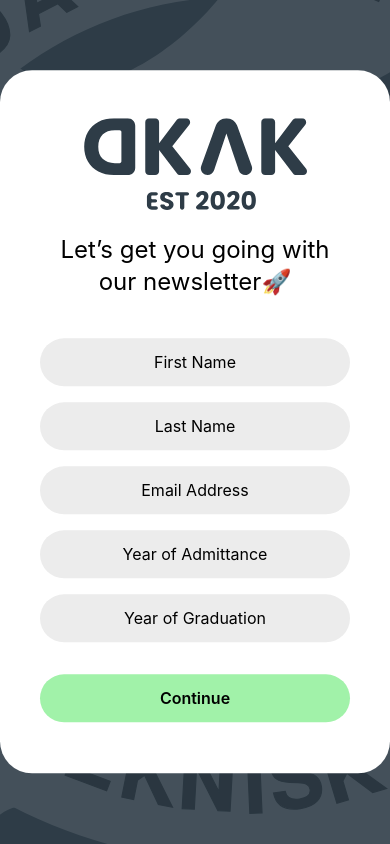
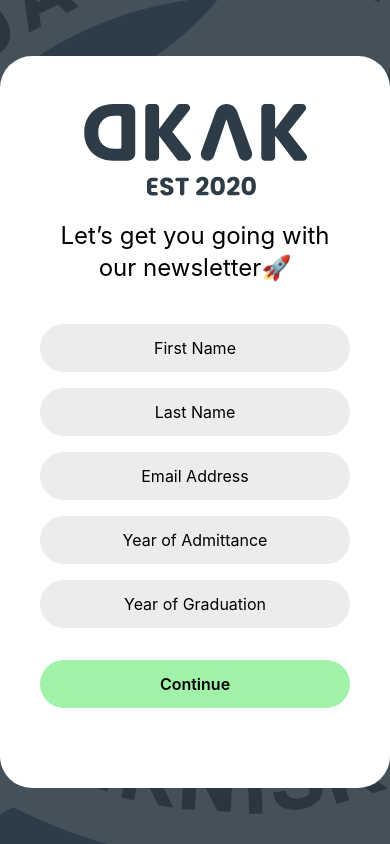
Before and after one commit to DKAK-Datateknologsektionen-Chalmers/front-end, a React (Create React App) app: page / in a window 390 px wide. Built offline with nearby package versions, Linux system fonts and the light colour scheme.

Commit message:
fix mobile version

```diff
--- a/src/App.js
+++ b/src/App.js
@@ -223,11 +223,11 @@ function FormHeaderNavigator() {
           className="select-none	absolute -left-96 -top-48 opacity-10 max-w-max"
           src={logo_white_large}/>
       </div>
-      <div className="bg-white h-5/6 absolute rounded-perf
+      <div className="bg-white absolute rounded-perf
         transform -translate-x-1/2 -translate-y-1/2 top-1/2 left-1/2
         w-full
         sm:w-4/6
-        xl:top-10 xl:left-60pct xl:right-0 xl:transform-none xl:w-2/6 ">
+        xl:h-5/6 xl:top-10 xl:left-60pct xl:right-0 xl:transform-none xl:w-2/6 ">
         <div className="w-full">
         <img alt="logo" src={logo} className="select-none	mx-auto my-12"/>
         </div>
```
